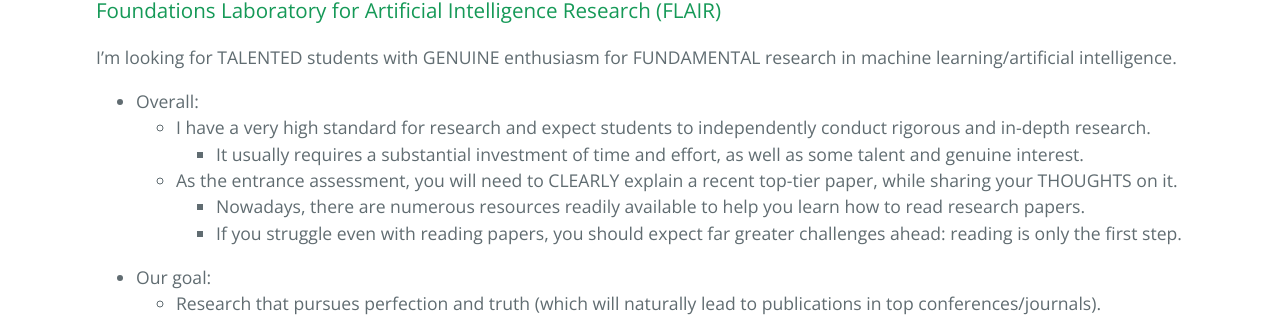
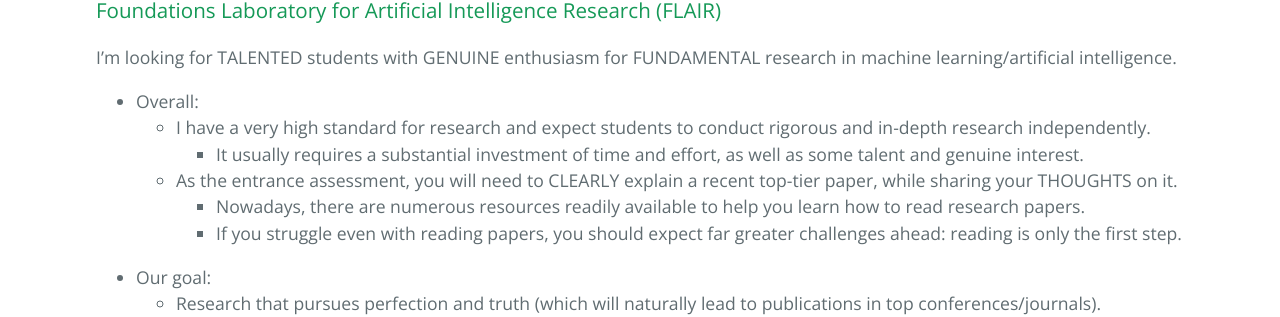
Before and after one commit to ZhimingZhou/zhimingzhou.github.io, a Jekyll site: the page built from _posts/2020-12-09-Prospective-Students.md, in a window 1280 px wide and 900 px high. Shown: the part 437-754 px from the top of the window. Built offline with Jekyll 4.4.1, drawn with Linux system fonts in a browser that asks for light colours.

```diff
--- a/_posts/2020-12-09-Prospective-Students.md
+++ b/_posts/2020-12-09-Prospective-Students.md
@@ -12,7 +12,7 @@ comments: false
 I’m looking for TALENTED students with GENUINE enthusiasm for FUNDAMENTAL research in machine learning/artificial intelligence.
 
 - Overall:
-	- I have a very high standard for research and expect students to independently conduct rigorous and in-depth research.
+	- I have a very high standard for research and expect students to conduct rigorous and in-depth research independently.
 		- It usually requires a substantial investment of time and effort, as well as some talent and genuine interest.
 	- As the entrance assessment, you will need to CLEARLY explain a recent top-tier paper, while sharing your THOUGHTS on it.
 		- Nowadays, there are numerous resources readily available to help you learn how to read research papers.
```
